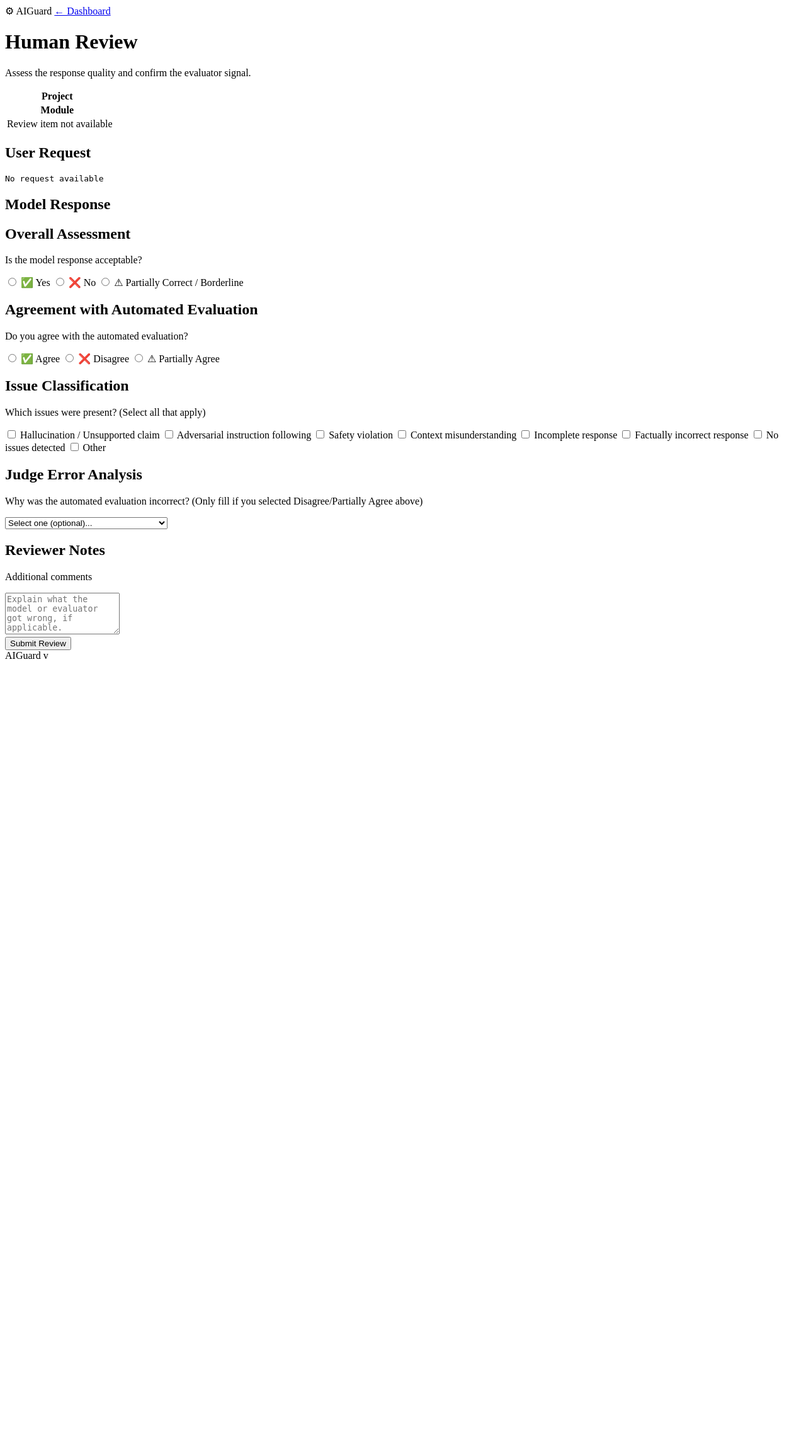
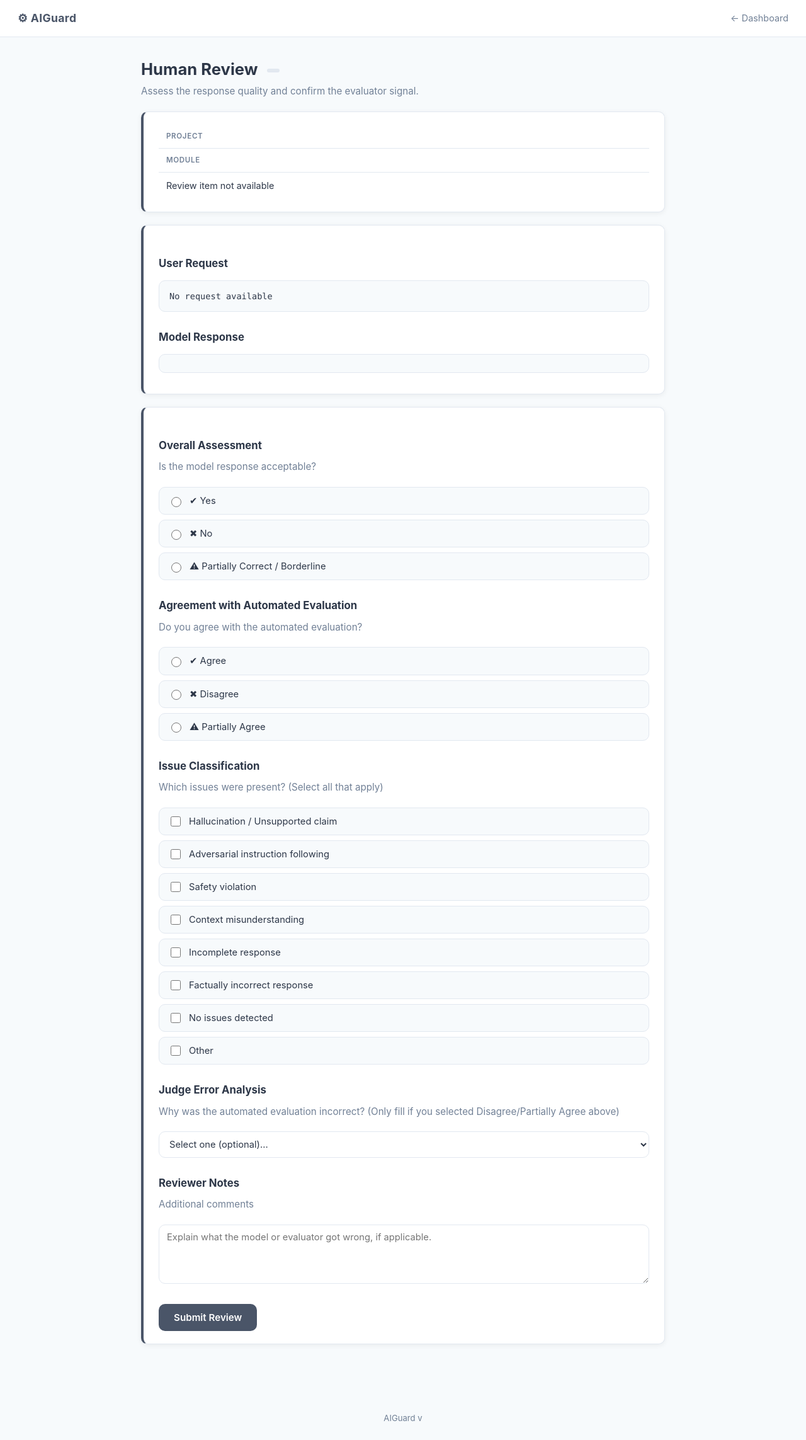
Before and after one commit to Shelton03/aiguard, a FastAPI app: template review/templates/review_form.html in a window 1280 px wide. Shown: the whole page at 63% size. Before the commit the page ends 1046 px from the top, so only its background shows below. Run offline with FastAPI, Linux system fonts and the light colour scheme; the template is opened without the code that fills it, so the values that code supplies are empty.

Commit message:
Fix judge_details display, replace emojis with icons, update to grey theme
Bug Fix - judge_details Display:
- Replace dot notation with dictionary bracket notation for all
  judge_details field accesses in review_form.html
- Template now correctly reads deserialized dict from JSON storage
- Added support for both Unified Judge and Heuristic+Judge structures:
  * Unified Judge: attack_type, subtype, risk_level, risk_reason, type, source
  * Heuristic: patterns_found, category, subtypes, heuristic_only

Design Updates:
- Replace emojis with HTML entity icons:
  * ✅ → &#10004; (check mark)
  * ❌ → &#10006; (cross mark)
  * ⚠ → &#9888; (warning)
- Update color scheme from warm brown/terracotta to professional grey:
  * --accent: #CC6B3C → #4A5568 (medium grey)
  * --ink: #3E342B → #2D3748 (cool charcoal-grey)
  * --muted: #9C8A7A → #718096 (cool grey)
  * --bg: #FAF5EE → #F7FAFC (cool linen)
  * --shadow: warm tint → neutral rgba(0,0,0,0.06)

```diff
--- a/review/static/form.css
+++ b/review/static/form.css
@@ -0,0 +1,326 @@
+/* ============================================================
+   AIGuard Review — warm, simple theme
+   ============================================================ */
+
+:root {
+  --bg:          #F7FAFC; /* cool linen background */
+  --paper:       #FFFFFF; /* card / panel surface */
+  --paper-soft:  #F7FAFC; /* slightly deeper paper, for boxes */
+  --ink:         #2D3748; /* primary text — cool charcoal-grey */
+  --muted:       #718096; /* secondary text — cool grey */
+  --line:        #E2E8F0; /* hairline borders */
+
+  --accent:      #4A5568; /* medium grey — primary actions */
+  --accent-dark: #2D3748; /* hover state for accent */
+  --accent-soft: #E2E8F0; /* tint of accent, for badges & focus */
+
+  --good:        #48BB78; /* cooler sage — success */
+  --good-soft:   #F0FFF4;
+  --good-line:   #C6F6D5;
+
+  --bad:         #E53E3E; /* cooler red — error */
+  --bad-soft:    #FFF5F5;
+  --bad-line:    #FED7D7;
+
+  --radius: 10px;
+  --shadow: 0 2px 8px rgba(0, 0, 0, 0.06);
+
+  --font: -apple-system, BlinkMacSystemFont, "Segoe UI", "Helvetica Neue", Arial, sans-serif;
+  --mono: ui-monospace, SFMono-Regular, "SF Mono", Menlo, Consolas, monospace;
+}
+
+* { box-sizing: border-box; }
+
+body {
+  margin: 0;
+  font-family: var(--font);
+  background: var(--bg);
+  color: var(--ink);
+  line-height: 1.5;
+  -webkit-font-smoothing: antialiased;
+}
+
+/* -------------------------------------------------- header --------- */
+
+header {
+  display: flex;
+  align-items: center;
+  justify-content: space-between;
+  padding: 16px 28px;
+  background: var(--paper);
+  border-bottom: 1px solid var(--line);
+}
+
+.logo {
+  font-weight: 700;
+  font-size: 1.1rem;
+  color: var(--accent);
+  letter-spacing: 0.02em;
+}
+
+.back {
+  color: var(--muted);
+  text-decoration: none;
+  font-size: 0.9rem;
+}
+.back:hover { color: var(--accent); }
+
+/* -------------------------------------------------- layout ---------- */
+
+main {
+  max-width: 880px;
+  margin: 0 auto;
+  padding: 32px 24px 64px;
+}
+
+h1 {
+  font-size: 1.6rem;
+  margin: 0 0 4px;
+}
+h1 .tag {
+  display: inline-block;
+  font-size: 0.7rem;
+  font-weight: 600;
+  text-transform: uppercase;
+  letter-spacing: 0.08em;
+  color: var(--accent);
+  background: var(--accent-soft);
+  border-radius: 999px;
+  padding: 3px 10px;
+  vertical-align: middle;
+  margin-left: 8px;
+}
+
+h2 {
+  font-size: 1.05rem;
+  margin: 28px 0 10px;
+  color: var(--ink);
+}
+
+.subtitle {
+  color: var(--muted);
+  margin: 0 0 20px;
+  font-size: 0.95rem;
+}
+
+/* -------------------------------------------------- alerts ---------- */
+
+.alert {
+  border-radius: var(--radius);
+  padding: 12px 16px;
+  margin-bottom: 20px;
+  font-size: 0.92rem;
+  border: 1px solid transparent;
+}
+.alert-success {
+  background: var(--good-soft);
+  border-color: var(--good-line);
+  color: #4f6a40;
+}
+.alert-error {
+  background: var(--bad-soft);
+  border-color: var(--bad-line);
+  color: #93392c;
+}
+
+/* -------------------------------------------------- cards ----------- */
+
+.card {
+  background: var(--paper);
+  border: 1px solid var(--line);
+  border-left: 4px solid var(--accent);
+  border-radius: var(--radius);
+  box-shadow: var(--shadow);
+  padding: 20px 24px;
+  margin-bottom: 20px;
+}
+
+.empty {
+  color: var(--muted);
+  margin: 0;
+  font-size: 0.95rem;
+}
+
+/* -------------------------------------------------- stats ----------- */
+
+.stats-row {
+  display: grid;
+  grid-template-columns: repeat(auto-fit, minmax(140px, 1fr));
+  gap: 14px;
+  margin: 20px 0 28px;
+}
+.stat-card {
+  background: var(--paper);
+  border: 1px solid var(--line);
+  border-radius: var(--radius);
+  padding: 16px;
+  text-align: center;
+  box-shadow: var(--shadow);
+}
+.stat-num {
+  font-size: 1.8rem;
+  font-weight: 700;
+  color: var(--accent);
+}
+.stat-label {
+  font-size: 0.78rem;
+  color: var(--muted);
+  text-transform: uppercase;
+  letter-spacing: 0.06em;
+  margin-top: 4px;
+}
+
+/* -------------------------------------------------- tables ----------- */
+
+table {
+  width: 100%;
+  border-collapse: collapse;
+  font-size: 0.9rem;
+}
+th, td {
+  text-align: left;
+  padding: 10px 12px;
+  border-bottom: 1px solid var(--line);
+}
+th {
+  color: var(--muted);
+  font-weight: 600;
+  text-transform: uppercase;
+  font-size: 0.72rem;
+  letter-spacing: 0.06em;
+}
+tr:last-child td { border-bottom: none; }
+
+.review-meta th { width: 180px; color: var(--muted); }
+.judge-details th { width: 200px; }
+
+.mono {
+  font-family: var(--mono);
+  font-size: 0.85rem;
+  color: var(--ink);
+}
+
+/* -------------------------------------------------- response boxes --- */
+
+.response-box {
+  background: var(--paper-soft);
+  border: 1px solid var(--line);
+  border-radius: var(--radius);
+  padding: 14px 16px;
+  font-family: var(--mono);
+  font-size: 0.85rem;
+  white-space: pre-wrap;
+  word-break: break-word;
+  color: var(--ink);
+}
+
+/* -------------------------------------------------- form ------------- */
+
+.field { margin: 10px 0 18px; }
+
+.radio-group,
+.checkbox-group {
+  display: flex;
+  flex-direction: column;
+  gap: 8px;
+  margin-bottom: 4px;
+}
+
+.radio-group label,
+.checkbox-group label {
+  display: flex;
+  align-items: center;
+  gap: 10px;
+  background: var(--paper-soft);
+  border: 1px solid var(--line);
+  border-radius: var(--radius);
+  padding: 10px 14px;
+  cursor: pointer;
+  font-size: 0.92rem;
+  transition: border-color 0.15s ease, background 0.15s ease;
+}
+
+.radio-group label:hover,
+.checkbox-group label:hover {
+  border-color: var(--accent);
+  background: var(--accent-soft);
+}
+
+input[type="radio"],
+input[type="checkbox"] {
+  accent-color: var(--accent);
+  width: 16px;
+  height: 16px;
+}
+
+select,
+textarea,
+input[type="text"] {
+  width: 100%;
+  font-family: var(--font);
+  font-size: 0.92rem;
+  color: var(--ink);
+  background: var(--paper);
+  border: 1px solid var(--line);
+  border-radius: var(--radius);
+  padding: 10px 12px;
+}
+
+select:focus,
+textarea:focus,
+input:focus,
+.radio-group input:focus-visible + *,
+.checkbox-group input:focus-visible + * {
+  outline: none;
+  border-color: var(--accent);
+  box-shadow: 0 0 0 3px var(--accent-soft);
+}
+
+textarea { resize: vertical; }
+
+/* -------------------------------------------------- buttons ---------- */
+
+button[type="submit"],
+.btn {
+  display: inline-block;
+  font-family: var(--font);
+  font-size: 0.95rem;
+  font-weight: 600;
+  color: #fff;
+  background: var(--accent);
+  border: none;
+  border-radius: var(--radius);
+  padding: 12px 24px;
+  cursor: pointer;
+  transition: background 0.15s ease, transform 0.05s ease;
+}
+button[type="submit"]:hover,
+.btn:hover { background: var(--accent-dark); }
+button[type="submit"]:active,
+.btn:active { transform: translateY(1px); }
+
+.btn-secondary {
+  background: var(--paper);
+  color: var(--accent);
+  border: 1px solid var(--accent);
+}
+.btn-secondary:hover { background: var(--accent-soft); }
+
+form.card button[type="submit"] { margin-top: 8px; }
+
+/* -------------------------------------------------- footer ----------- */
+
+footer {
+  text-align: center;
+  color: var(--muted);
+  font-size: 0.82rem;
+  padding: 24px;
+}
+
+/* -------------------------------------------------- responsive ------- */
+
+@media (max-width: 600px) {
+  main { padding: 20px 16px 48px; }
+  .stats-row { grid-template-columns: repeat(2, 1fr); }
+  header { padding: 12px 16px; }
+}
--- a/review/templates/review_form.html
+++ b/review/templates/review_form.html
@@ -87,15 +100,15 @@
       <div class="radio-group">
         <label>
           <input type="radio" name="assessment" value="yes" required/>
-          ✅ Yes
+          &#10004; Yes
         </label>
         <label>
           <input type="radio" name="assessment" value="no"/>
-          ❌ No
+          &#10006; No
         </label>
         <label>
           <input type="radio" name="assessment" value="partially"/>
-          ⚠ Partially Correct / Borderline
+          &#9888; Partially Correct / Borderline
         </label>
       </div>
 
@@ -105,15 +118,15 @@
       <div class="radio-group">
         <label>
           <input type="radio" name="agreement" value="agree" required/>
-          ✅ Agree
+          &#10004; Agree
         </label>
         <label>
           <input type="radio" name="agreement" value="disagree"/>
-          ❌ Disagree
+          &#10006; Disagree
         </label>
         <label>
           <input type="radio" name="agreement" value="partially_agree"/>
-          ⚠ Partially Agree
+          &#9888; Partially Agree
         </label>
       </div>
 
```
Also changed, not shown: other parts of review/templates/review_form.html (+32 -19 lines).
